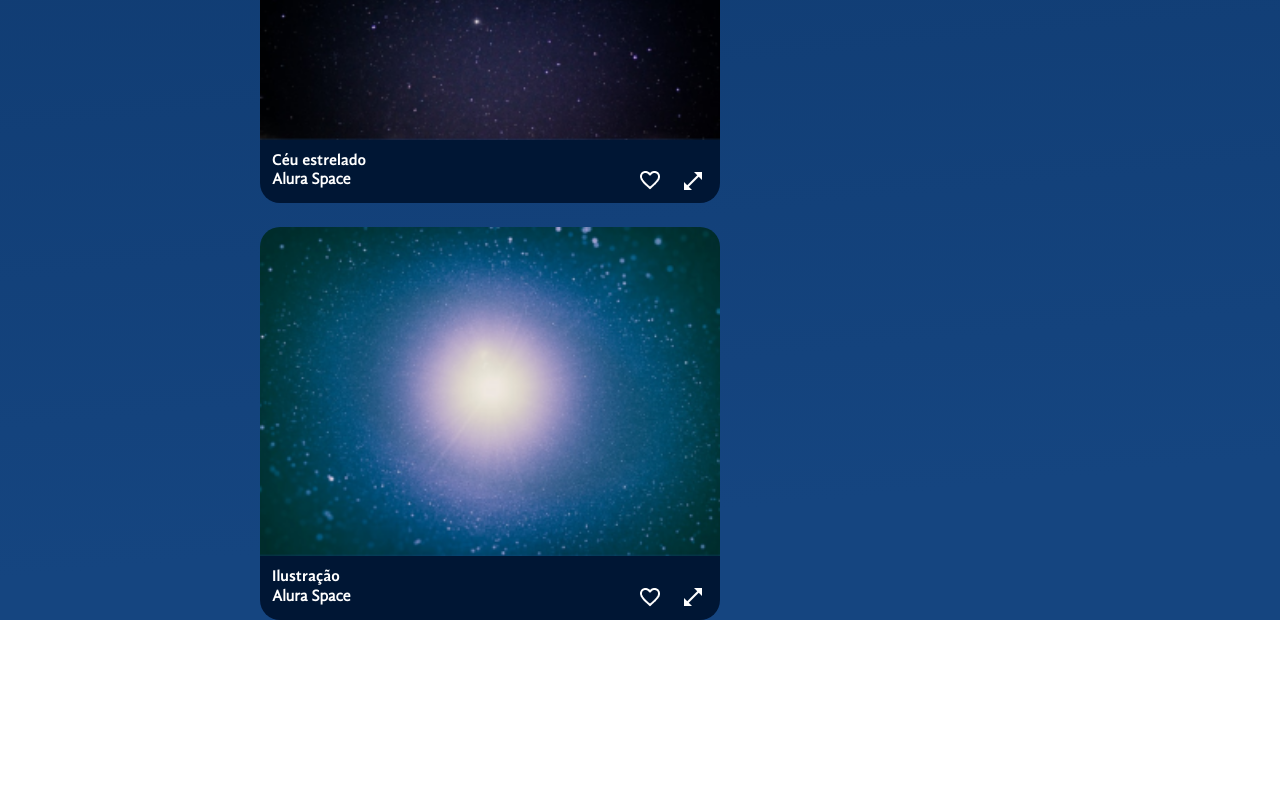
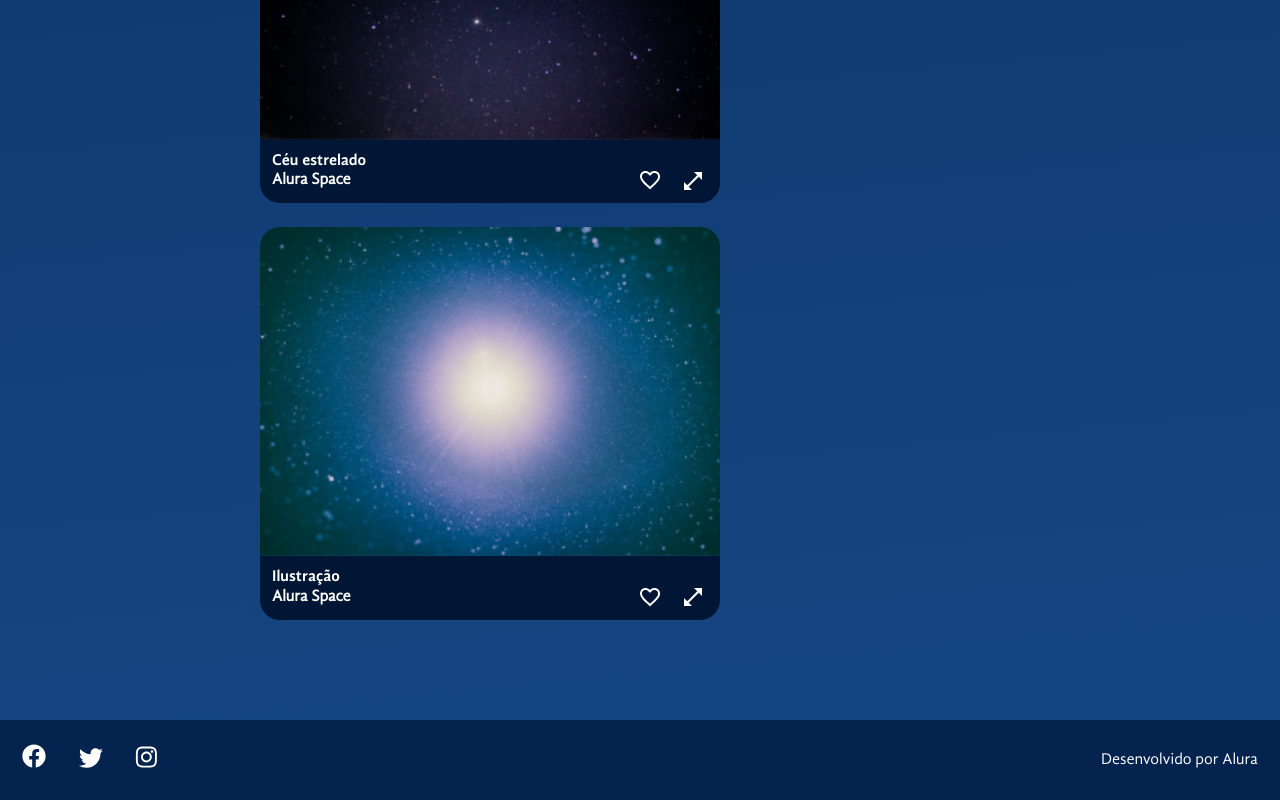
Before and after one commit to jotadagostin/SpaceAPP, a React (Vite) app in the folder space-app/: page / in a window 1280 px wide. Shown: the part 4242-5042 px from the top of the page. Before the commit the page ends 4862 px from the top, so only its background shows below. Built offline with nearby package versions, Linux system fonts and the light colour scheme.

Commit message:
Update App.jsx
footer done

```diff
--- a/space-app/src/App.jsx
+++ b/space-app/src/App.jsx
@@ -9,6 +9,7 @@ import Galeria from "./componentes/Galeria";
 import fotos from "./fotos.json";
 import { useState } from "react";
 import ModalZomm from "./componentes/ModalZoom";
+import Rodape from "./componentes/Rodape";
 
 const FundoGradiente = styled.div`
   background: linear-gradient(
@@ -83,6 +84,7 @@ const App = () => {
           </ConteudoGaleria>
         </MainContainer>
       </AppContainer>
+      <Rodape />
       <ModalZomm
         foto={fotoSelecionada}
         aoFechar={() => setFotoSelecionada(null)}
```
